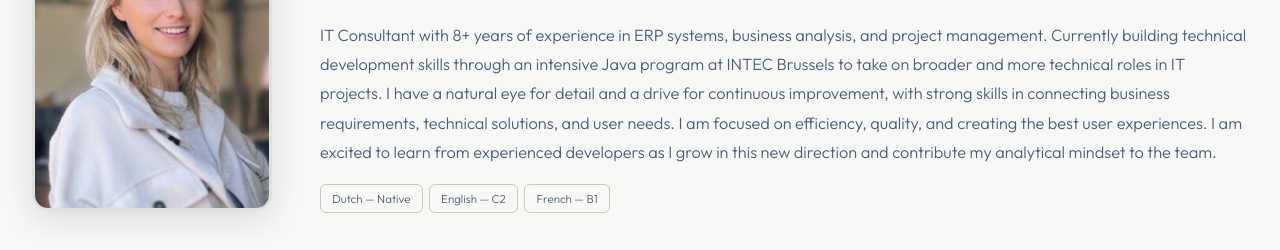
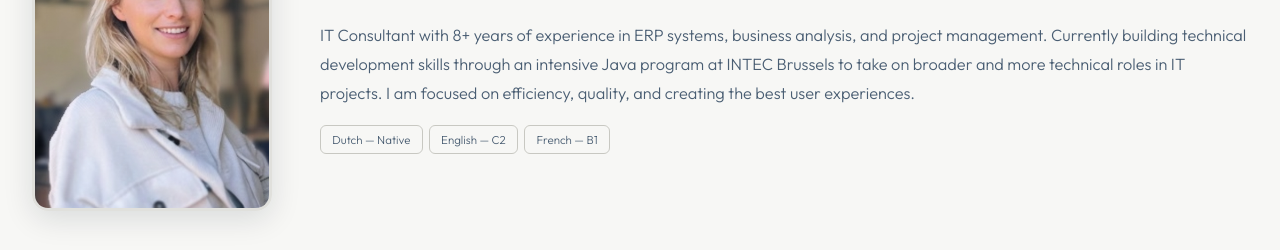
Before and after one commit to liesjedebroey/portfolio, a plain HTML site: page index.html in a window 1280 px wide. Shown: the part 201-451 px from the top of the page. Drawn offline with Linux system fonts and the light colour scheme.

Commit message:
About me can be way shorter.

```diff
--- a/index.html
+++ b/index.html
@@ -50,11 +50,7 @@
                     <p class="hero-description">
                         IT Consultant with 8+ years of experience in ERP systems, business analysis, and project management.
                         Currently building technical development skills through an intensive Java program at INTEC Brussels to
-                        take on broader and more technical roles in IT projects. I have a natural eye for detail and a drive
-                        for continuous improvement, with strong skills in connecting business requirements, technical solutions,
-                        and user needs. I am focused on efficiency, quality, and creating the best user experiences. I am excited
-                        to learn from experienced developers as I grow in this new direction and contribute my analytical mindset
-                        to the team.
+                        take on broader and more technical roles in IT projects. I am focused on efficiency, quality, and creating the best user experiences.
                     </p>
                     <div class="languages">
                         <span class="lang-pill">Dutch — Native</span>
```
